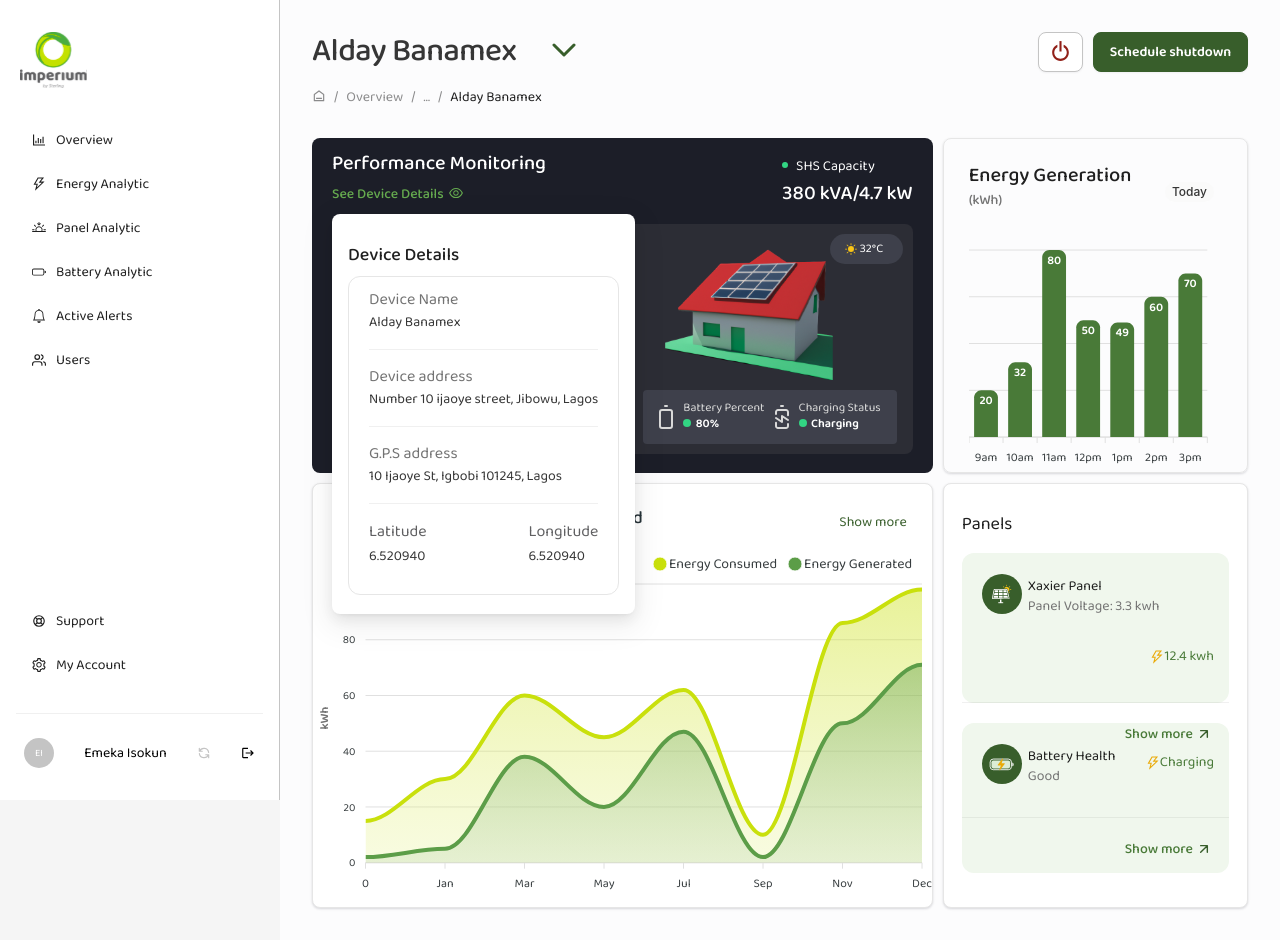
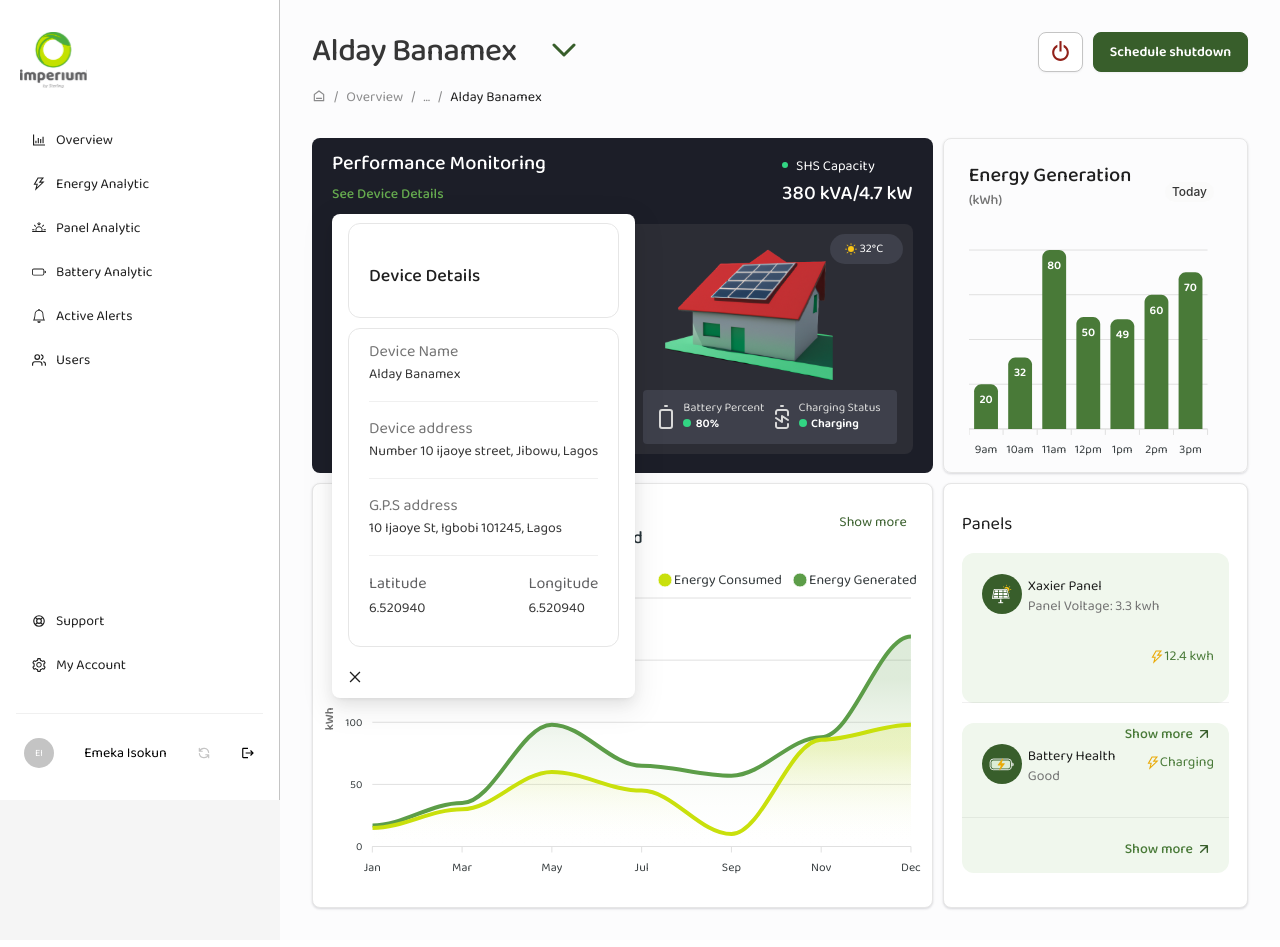
Before and after one commit to WYRE-ENERGIES/imperium-frontend, a React (Create React App) app: page /overview/shs/1 in a window 1280 px wide. Both pictures are taken after a click on the element "See Device Details". Built offline with nearby package versions, Linux system fonts and the light colour scheme.

Commit message:
Shs layout

```diff
--- a/src/pages/Customer/Shs/Shs.jsx
+++ b/src/pages/Customer/Shs/Shs.jsx
@@ -1,27 +1,28 @@
 import { Col, Divider, Dropdown, Modal, Row, Tag } from 'antd'
-import { EyeOutlined, ThunderboltOutlined } from '@ant-design/icons'
-
+import React, { useState } from 'react'
+import Chart from 'react-apexcharts'
+import PageLayout from '../../../components/Layout/PageLayout'
+import PageBreadcrumb from '../../../components/PageBreadcrumb/PageBreadcrumb'
+import PowerSwitch from '../../../components/PowerSwitch/PowerSwitch'
+import classes from './Shs.module.scss'
+import building from '../../../assets/widget-icons/building.svg'
+import panelarrow from '../../../assets/widget-icons/panelArrow.svg'
+import panelbattery from '../../../assets/widget-icons/panelBattery.svg'
+import caretdown from '../../../assets/widget-icons/caretdown.svg'
+import batteryPercent from '../../../assets/widget-icons/BatteryIcon1.svg'
+import batteryStatus from '../../../assets/widget-icons/BatteryIcon2.svg'
+import SolarPanel from '../../../assets/widget-icons/Frame 20.svg'
 import { BiTrendingUp } from 'react-icons/bi'
 import { BsFillSunFill } from 'react-icons/bs'
-import Chart from 'react-apexcharts'
-import PageBreadcrumb from '../../../components/PageBreadcrumb/PageBreadcrumb'
-import PageLayout from '../../../components/Layout/PageLayout'
-import PowerSwitch from '../../../components/PowerSwitch/PowerSwitch'
-import React from 'react'
-import SolarPanel from '../../../assets/widget-icons/Frame 20.svg'
-import batteryPercent from '../../../assets/widget-icons/BatteryIcon1.svg'
-import batteryStatus from '../../../assets/widget-icons/BatteryIcon2.svg'
-import building from '../../../assets/widget-icons/building.svg'
-import caretdown from '../../../assets/widget-icons/caretdown.svg'
-import classes from './Shs.module.scss'
-import panelarrow from '../../../assets/widget-icons/panelArrow.svg'
-import panelbattery from '../../../assets/widget-icons/panelBattery.svg'
+import { CloseOutlined, ThunderboltOutlined } from '@ant-design/icons'
 
 const DeviceInfo = () => {
   return (
     <div className={classes.Shs__DeviceInfo}>
-      <h1>Device Details </h1>
-
+      <div>
+        {' '}
+        <h1>Device Details </h1>
+      </div>
       <div>
         <div>
           <p>Device Name</p>
@@ -53,11 +54,35 @@ const DeviceInfo = () => {
   )
 }
 
+const CloseDeviceInfo = () => {
+  return (
+    <span className={classes.Shs__CloseDeviceInfo}>
+      <CloseOutlined />
+    </span>
+  )
+}
+
 const Shs = () => {
+  const [open, setOpen] = useState(false)
+  const handleOnCloseDeviceModal = (e) => {
+    if (e.key === '2') {
+      setOpen(false)
+      console.log(e.key)
+    }
+  }
+
+  const handleOpenChange = (flag) => {
+    setOpen(flag)
+  }
+
   const deviceDetails = [
     {
       label: <DeviceInfo />,
       key: '1',
+    },
+    {
+      label: <CloseDeviceInfo />,
+      key: '2',
     },
   ]
   return (
@@ -96,16 +121,15 @@ const Shs = () => {
                       className={classes.Shs__DeviceDropDown}
                       menu={{
                         items: deviceDetails,
-                        onClick: (e) => e.preventDefault(),
+                        onClick: handleOnCloseDeviceModal,
                       }}
                       trigger={['click']}
                       placement="bottom"
                       overlayStyle={{ paddingLeft: '90px' }}
+                      onOpenChange={handleOpenChange}
+                      open={open}
                     >
-                      <p>
-                        See Device Details{' '}
-                        <EyeOutlined style={{ marginLeft: '3px' }} />
-                      </p>
+                      <p>See Device Details </p>
                     </Dropdown>
                   </div>
                   <div className={classes.Shs__Capacity}>
@@ -310,7 +334,7 @@ const Shs = () => {
                       align: 'left',
                       margin: 10,
                       offsetX: 10,
-                      offsetY: 0,
+                      offsetY: 20,
                       floating: false,
                       style: {
                         fontSize: '18px',
@@ -320,23 +344,29 @@ const Shs = () => {
                       },
                     },
                     legend: {
-                      show: true,
                       fontSize: '14px',
                       position: 'top',
-                      horizontalAlign: 'center',
-                      offsetX: 299,
+                      horizontalAlign: 'right',
                     },
                     fill: {
                       opacity: 0.1,
+                      gradient: {
+                        shadeIntensity: 1,
+                        inverseColors: false,
+                        opacityFrom: 0.45,
+                        opacityTo: 0.05,
+                        stops: [20, 100, 100, 100],
+                      },
                     },
 
                     chart: {
                       id: 'energy-bar',
                       fontFamily: 'baloo 2',
+                      stacked: true,
                       toolbar: {
                         show: false,
                       },
-                      type: 'line',
+                      type: 'area',
                     },
                     stroke: {
                       curve: 'smooth',
@@ -344,7 +374,6 @@ const Shs = () => {
                     colors: ['#C9E00C', '#5C9D48'],
                     xaxis: {
                       categories: [
-                        0,
                         'Jan',
                         'Mar',
                         'May',
@@ -387,13 +416,14 @@ const Shs = () => {
                     {
                       name: 'Energy Consumed',
                       align: 'top',
-                      data: [15, 30, 60, 45, 62, 10, 86, 98],
+                      data: [15, 30, 60, 45, 10, 86, 98],
                     },
                     {
                       name: ' Energy Generated',
-                      data: [2, 5, 38, 20, 47, 2, 50, 71],
+                      data: [2, 5, 38, 20, 47, 2, 71],
                     },
                   ]}
+                  width="100%"
                 />
               </div>
             </Col>
```
